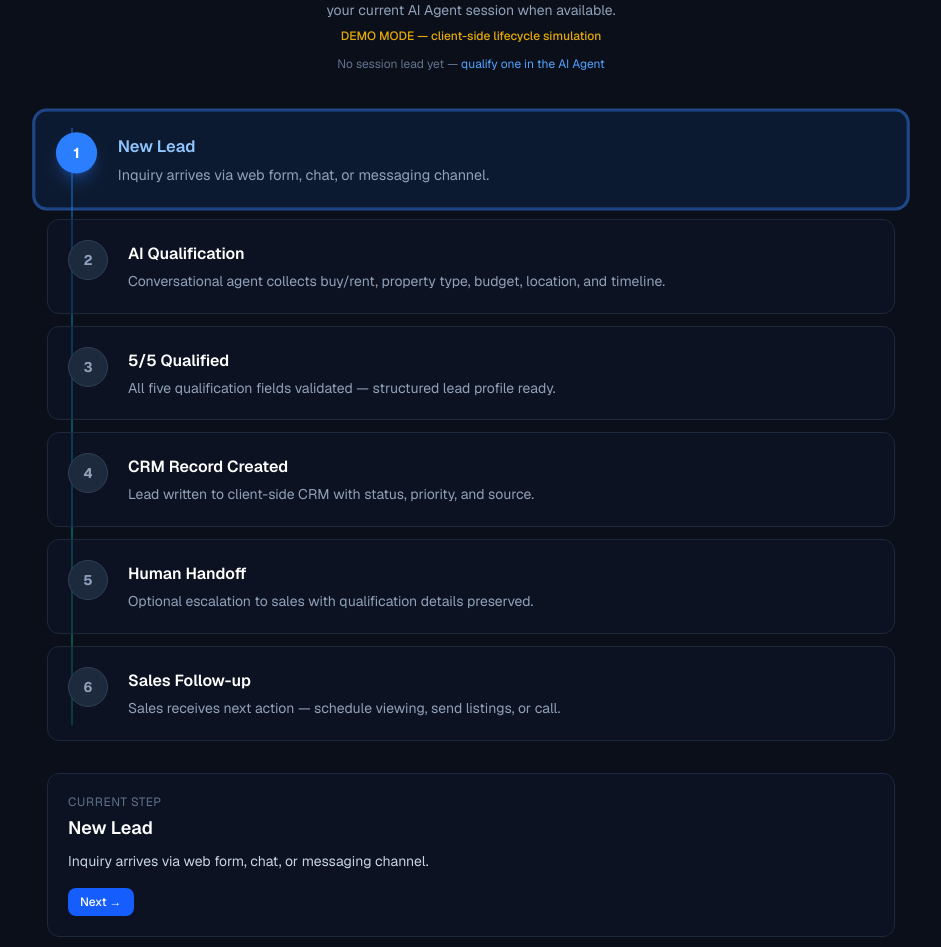
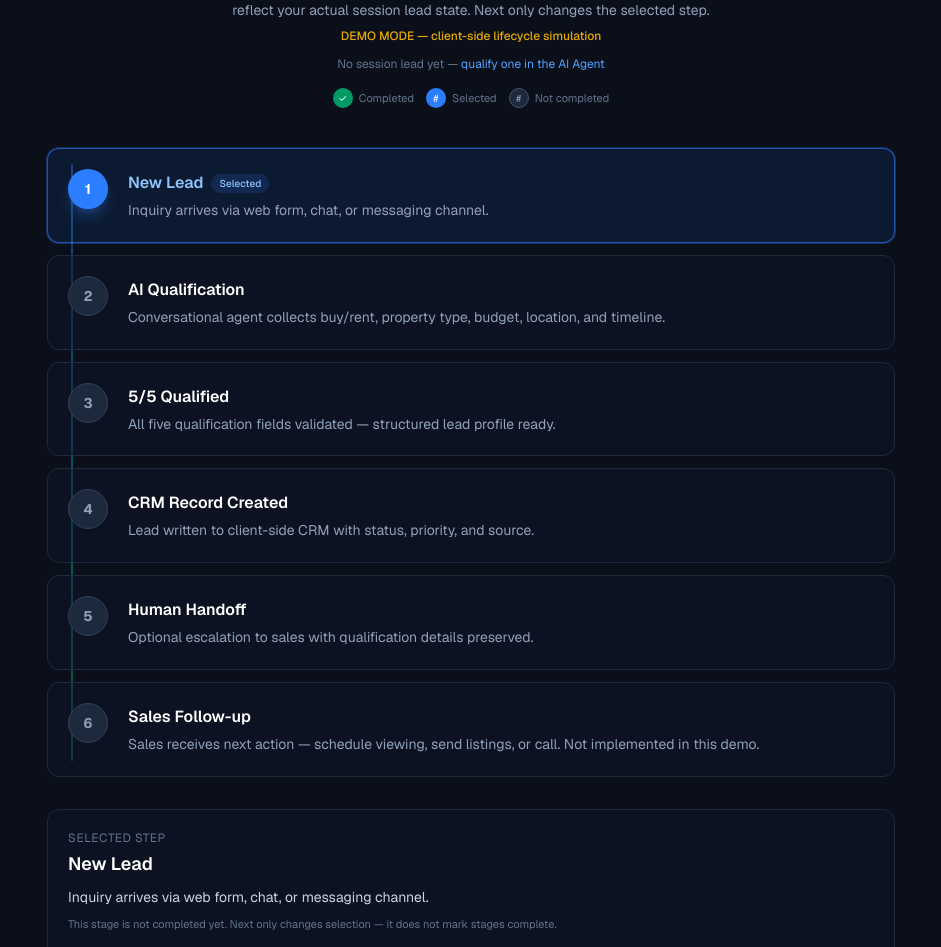
Before and after one commit to kinglarrysammy/webcraftpro-ai-demo, a Next.js app: page /automation in a window 1280 px wide. Shown: the part 165-1112 px from the top of the page, without its empty margins (169-1110 px from the left). Built offline with nearby package versions, Linux system fonts and the light colour scheme.

Commit message:
Automation: completion from lead store only; Next only selects; Sales Follow-up never auto-completes

```diff
--- a/src/app/automation/page.tsx
+++ b/src/app/automation/page.tsx
@@ -33,30 +33,63 @@ const STEPS = [
   {
     id: "followup",
     title: "Sales Follow-up",
-    desc: "Sales receives next action — schedule viewing, send listings, or call.",
+    desc: "Sales receives next action — schedule viewing, send listings, or call. Not implemented in this demo.",
   },
-];
+] as const;
+
+/**
+ * Completion is derived only from the session lead — never from Next/Previous navigation.
+ * Indices: 0 New Lead, 1 AI Qualification, 2 5/5 Qualified, 3 CRM, 4 Human Handoff, 5 Sales Follow-up
+ * Sales Follow-up (5) is never marked complete in this demo.
+ */
+function completedStageIndices(lead: {
+  status: string;
+  handedOffAt?: string;
+} | null): Set<number> {
+  const done = new Set<number>();
+  if (!lead) return done;
+
+  // Session lead exists in CRM → stages 0–3 complete
+  done.add(0); // New Lead
+  done.add(1); // AI Qualification
+  done.add(2); // 5/5 Qualified
+  done.add(3); // CRM Record Created
+
+  const handedOff =
+    lead.status === "Handed Off" ||
+    !!(lead as { handoffStatus?: string }).handoffStatus === true ||
+    (typeof (lead as { handoffStatus?: string }).handoffStatus === "string" &&
+      /sent|handed/i.test((lead as { handoffStatus?: string }).handoffStatus || ""));
+
+  if (handedOff || lead.handedOffAt) {
+    done.add(4); // Human Handoff
+  }
+
+  // Index 5 Sales Follow-up intentionally never auto-completed
+  return done;
+}
 
 export default function AutomationPage() {
   const { latestLead, clearSessionLeads } = useLeadStore();
-  const [manualActive, setManualActive] = useState<number | null>(null);
+  const [selected, setSelected] = useState<number | null>(null);
 
-  const completedThrough = useMemo(() => {
-    if (!latestLead) return -1;
-    if (latestLead.status === "Handed Off") return 5;
-    if (latestLead.status === "Qualified") return 3;
-    return 1;
-  }, [latestLead]);
+  const completed = useMemo(() => completedStageIndices(latestLead), [latestLead]);
 
-  const active = manualActive ?? Math.max(completedThrough, 0);
+  // Default selection: last completed stage, or 0 if none
+  const defaultSelected = useMemo(() => {
+    if (completed.size === 0) return 0;
+    return Math.max(...Array.from(completed));
+  }, [completed]);
+
+  const active = selected ?? defaultSelected;
 
   return (
     <div className="mx-auto max-w-4xl px-4 py-8 sm:px-6 sm:py-10">
       <div className="mb-10 text-center">
         <h1 className="text-2xl sm:text-3xl font-bold text-white">Automation Flow</h1>
         <p className="mt-2 text-slate-400 text-sm max-w-xl mx-auto">
-          Lead → AI qualification → CRM → Human Handoff → Sales follow-up. Stages update from your
-          current AI Agent session when available.
+          Lead → AI qualification → CRM → Human Handoff → Sales follow-up. Green stages reflect your
+          actual session lead state. Next only changes the selected step.
         </p>
         <p className="mt-2 text-xs text-amber-400/90 font-medium">
           DEMO MODE — client-side lifecycle simulation
@@ -86,22 +119,42 @@ export default function AutomationPage() {
             </Link>
           </p>
         )}
+        <div className="mt-4 flex flex-wrap justify-center gap-3 text-[11px] text-slate-500">
+          <span className="inline-flex items-center gap-1.5">
+            <span className="inline-flex h-5 w-5 items-center justify-center rounded-full bg-emerald-600 text-[10px] text-white">
+              ✓
+            </span>
+            Completed
+          </span>
+          <span className="inline-flex items-center gap-1.5">
+            <span className="inline-flex h-5 w-5 items-center justify-center rounded-full bg-blue-500 text-[10px] text-white">
+              #
+            </span>
+            Selected
+          </span>
+          <span className="inline-flex items-center gap-1.5">
+            <span className="inline-flex h-5 w-5 items-center justify-center rounded-full border border-slate-600 bg-slate-800 text-[10px] text-slate-400">
+              #
+            </span>
+            Not completed
+          </span>
+        </div>
       </div>
 
       <div className="relative">
         <div className="absolute left-5 sm:left-6 top-4 bottom-4 w-0.5 bg-gradient-to-b from-blue-500 via-cyan-500 to-emerald-500 opacity-40" />
         <div className="space-y-3">
           {STEPS.map((step, i) => {
+            const isDone = completed.has(i);
             const isActive = active === i;
-            const isDone = completedThrough >= i;
             return (
               <button
                 key={step.id}
                 type="button"
-                onClick={() => setManualActive(i)}
+                onClick={() => setSelected(i)}
                 className={`flow-node relative w-full text-left flex gap-4 sm:gap-5 rounded-xl border p-4 sm:p-5 transition ${
                   isActive
-                    ? "border-blue-500/50 bg-blue-500/10 active"
+                    ? "border-blue-500/60 bg-blue-500/10 ring-1 ring-blue-500/30"
                     : isDone
                       ? "border-emerald-500/30 bg-emerald-500/5"
                       : "border-slate-800 bg-slate-900/40 hover:border-slate-700"
@@ -109,16 +162,17 @@ export default function AutomationPage() {
               >
                 <div
                   className={`relative z-10 flex h-10 w-10 shrink-0 items-center justify-center rounded-full text-sm font-bold ${
-                    isActive
+                    isDone
+                      ? "bg-emerald-600 text-white"
+                      : isActive
                         ? "bg-blue-500 text-white shadow-lg shadow-blue-500/30"
-                      : isDone
-                        ? "bg-emerald-600 text-white"
                         : "bg-slate-800 text-slate-400 border border-slate-700"
                   }`}
                 >
-                  {isDone && !isActive ? "\u2713" : i + 1}
+                  {isDone ? "\u2713" : i + 1}
                 </div>
                 <div className="min-w-0 flex-1 pt-0.5">
+                  <div className="flex flex-wrap items-center gap-2">
                     <h3
                       className={`font-semibold ${
                         isActive ? "text-blue-300" : isDone ? "text-emerald-300" : "text-white"
@@ -126,6 +180,17 @@ export default function AutomationPage() {
                     >
                       {step.title}
                     </h3>
+                    {isDone && (
+                      <span className="rounded-full bg-emerald-500/15 px-2 py-0.5 text-[10px] font-medium text-emerald-400">
+                        Completed
+                      </span>
+                    )}
+                    {isActive && (
+                      <span className="rounded-full bg-blue-500/15 px-2 py-0.5 text-[10px] font-medium text-blue-300">
+                        Selected
+                      </span>
+                    )}
+                  </div>
                   <p className="mt-1 text-sm text-slate-400 leading-relaxed">{step.desc}</p>
                 </div>
               </button>
@@ -135,14 +200,19 @@ export default function AutomationPage() {
       </div>
 
       <div className="mt-8 rounded-xl border border-slate-800 bg-slate-900/50 p-5 animate-fade-in">
-        <p className="text-xs uppercase tracking-wider text-slate-500 mb-1">Current step</p>
+        <p className="text-xs uppercase tracking-wider text-slate-500 mb-1">Selected step</p>
         <h3 className="text-lg font-semibold text-white">{STEPS[active].title}</h3>
         <p className="mt-2 text-slate-300 text-sm leading-relaxed">{STEPS[active].desc}</p>
+        <p className="mt-2 text-[11px] text-slate-500">
+          {completed.has(active)
+            ? "This stage is completed based on the session lead."
+            : "This stage is not completed yet. Next only changes selection — it does not mark stages complete."}
+        </p>
         <div className="mt-4 flex flex-wrap gap-2">
           {active > 0 && (
             <button
               type="button"
-              onClick={() => setManualActive(active - 1)}
+              onClick={() => setSelected(active - 1)}
               className="rounded-lg border border-slate-600 px-3 py-1.5 text-xs text-slate-300 hover:bg-slate-800 transition"
             >
               ← Previous
@@ -151,7 +221,7 @@ export default function AutomationPage() {
           {active < STEPS.length - 1 && (
             <button
               type="button"
-              onClick={() => setManualActive(active + 1)}
+              onClick={() => setSelected(active + 1)}
               className="rounded-lg bg-blue-600 px-3 py-1.5 text-xs font-medium text-white hover:bg-blue-500 transition"
             >
               Next →
```
Lines whose indentation alone changed are shown as unchanged.
